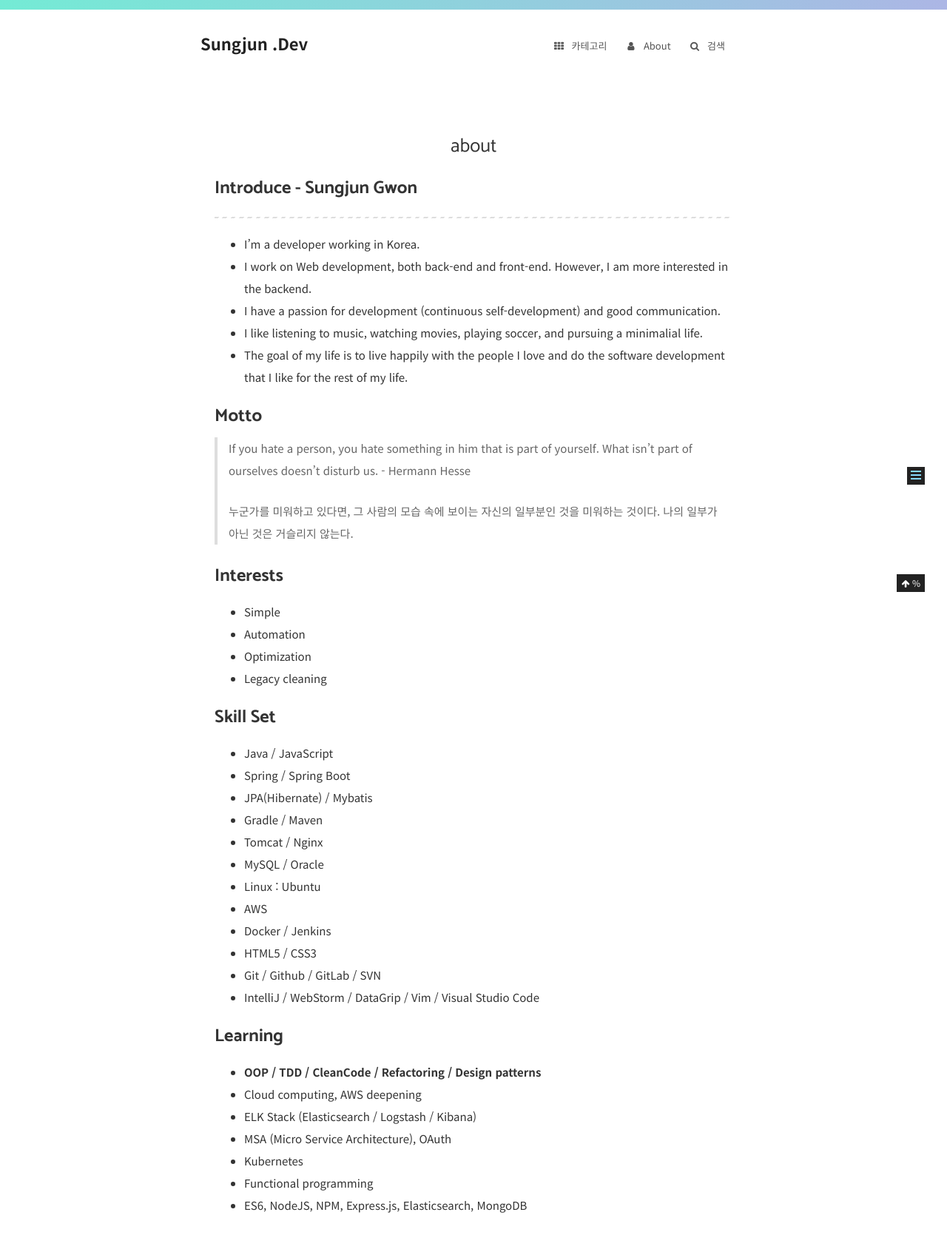
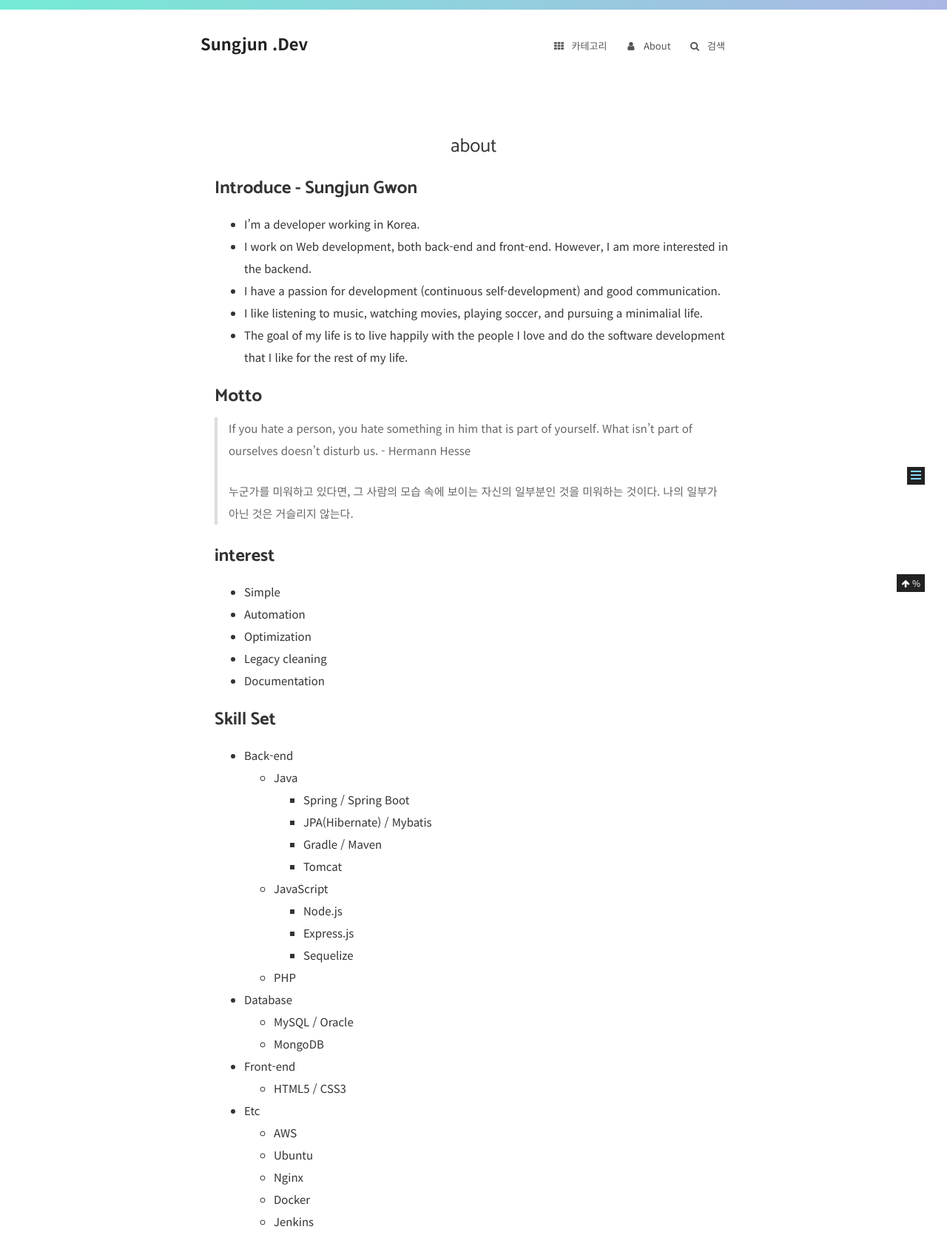
Before and after one commit to gwonsungjun/gwonsungjun.github.io, a Jekyll site: the page built from about/index.md, in a window 1280 px wide. Shown: the part 200-1869 px from the top of the page at 74% size. Built offline with Jekyll 4.4.1, drawn with Linux system fonts in a browser that asks for light colours; some of the changed text lies outside the part shown.

Commit message:
Update about

```diff
--- a/about/index.md
+++ b/about/index.md
@@ -4,7 +4,6 @@
 ---
 
 # Introduce - Sungjun Gwon
----
 - I'm a developer working in Korea.
 - I work on Web development, both back-end and front-end. However, I am more interested in the backend.
 - I have a passion for development (continuous self-development) and good communication.
@@ -16,35 +15,51 @@
 >
 > 누군가를 미워하고 있다면, 그 사람의 모습 속에 보이는 자신의 일부분인 것을 미워하는 것이다. 나의 일부가 아닌 것은 거슬리지 않는다.
 
-# Interests
+# interest
 - Simple
 - Automation
 - Optimization
 - Legacy cleaning
+- Documentation
 
 # Skill Set
-- Java / JavaScript
-- Spring / Spring Boot
-- JPA(Hibernate) / Mybatis
-- Gradle / Maven
-- Tomcat / Nginx
-- MySQL / Oracle
-- Linux : Ubuntu
-- AWS
-- Docker / Jenkins
-- HTML5 / CSS3
-- Git / Github / GitLab / SVN
-- IntelliJ / WebStorm / DataGrip / Vim / Visual Studio Code
+
+- Back-end
+  - Java
+    - Spring / Spring Boot
+    - JPA(Hibernate) / Mybatis
+    - Gradle / Maven
+    - Tomcat
+  - JavaScript
+    - Node.js
+    - Express.js
+    - Sequelize
+  - PHP
+- Database
+  - MySQL / Oracle
+  - MongoDB
+- Front-end
+  - HTML5 / CSS3
+- Etc
+  - AWS
+  - Ubuntu
+  - Nginx
+  - Docker
+  - Jenkins
+  - Git / Github / GitLab
+  - IntelliJ / WebStorm / DataGrip / Vim / Visual Studio Code
 
 # Learning
-- **OOP / TDD / CleanCode / Refactoring / Design patterns**
+- TDD / DDD / CleanCode / Refactoring / Design patterns
+- Object Oriented Programming / Functional programming
+- Agile
+- TypeScript / Kotlin
 - Cloud computing, AWS deepening
-- ELK Stack (Elasticsearch / Logstash / Kibana)
+- Terraform
+- Kubernetes
 - MSA (Micro Service Architecture), OAuth
-- Kubernetes
-- Functional programming
-- ES6, NodeJS, NPM, Express.js, Elasticsearch, MongoDB
-
+- Elasticsearch
+- React.js
 
 # My GitHub Contributions
 
@@ -53,15 +68,29 @@
 # Work Experience
 
 ### Summary
-- 2017.09 ~ 2019.04 / **Web Developer at 12cm Lab**
+- 2019.04 ~ / **Back-end Developer at Seoul store**
+- 2017.09 ~ 2019.04 / **Back-end Developer at 12cm Lab**
 
 ### What did I do?
-- 12cm laboratory, Web Developer (back-end & DevOps)
+- Seoul store, Back-end Developer
   - Development
-    - Java, Spring, Spring boot, JPA, MyBatis, Maven, Gradle, Mysql
+      - Javascript
+      - Node.js, Express.js, Sequelize, Mongoose
+      - Mysql, MongoDB, Elasticsearch
+      - Travis CI, Codecov
+      - Docker
+      - GitHub
+      - WebStorm, Intellij, DataGrip
+      - AWS (ECS, Fargate, Lambda, ...)
+  - Operation (log monitoring, troubleshooting)
+- 12cm laboratory, Back-end Developer (+ DevOps)
+  - Development
+    - Java, Spring, Spring boot, JPA, MyBatis, Maven, Gradle
     - Spring boot batch, quartz framework
+    - Mysql
     - GitLab, SVN
-    - Jenkins, Docker
+    - Jenkins
+    - Docker
     - javaScript, html, css
     - Intellij, WebStorm, DataGrip
     - Developed on AWS (EC2, RDS, S3)
@@ -73,13 +102,20 @@
 
 ### 2019
 - **[Community Activities]**
+  - [2019.07.23] [Tech야,놀자 - Server-side Node.js with TypeScript](https://yanolja.github.io/2019/07/tech_yanolja)
+  - [2019.07.10] [하시코프 사용자 모임 세 번째 서울 밋업](https://festa.io/events/359)
+  - [2019.06.] [99CON - 나, 성과평가 어쩌지?](https://www.notion.so/8464cbc53c08494299d31f5c46ed67ef)
+  - [2019.04.27] [For.D 두 번째 행사, 나의 개발 이야기.](https://festa.io/events/259)
+  - [2019.04.25] [아이스크림 홈런 관측성 개선 세미나 - 레거시 관측성 올리기](https://festa.io/events/258)
+  - [2019.04.17 ~ 18] [AWS Summit Seoul](https://aws.amazon.com/ko/events/summits/seoul/)
   - [2019.02.23] [KCD(Korea Community Day) 2019](https://festa.io/events/200)
-  - [2019.04.17 ~ 18] [AWS Summit Seoul](https://aws.amazon.com/ko/events/summits/seoul/)
+
 - [Other activities]
   - [DDD - Designer Developer Dayday](https://www.facebook.com/dddstudy/) 사이드 프로젝트 및 스터디
 
 ### 2018
 - **[Community Activities]**
+  - [2018.11.10] [KSUG 2018년 하반기 세미나 - 스프링 기반 REST API 개발](http://www.ksug.org/seminar/20181110/)
   - [2018.10.18] [OKKYCON:2018 - The Real TDD](http://www.okkycon.com/)
   - [2018.10.11] [Deview 2018](https://deview.kr/2018/pick/6731)
   - [2018.09.04] [if Kakao 개발자 컨퍼런스](https://if.kakao.com/)
```
